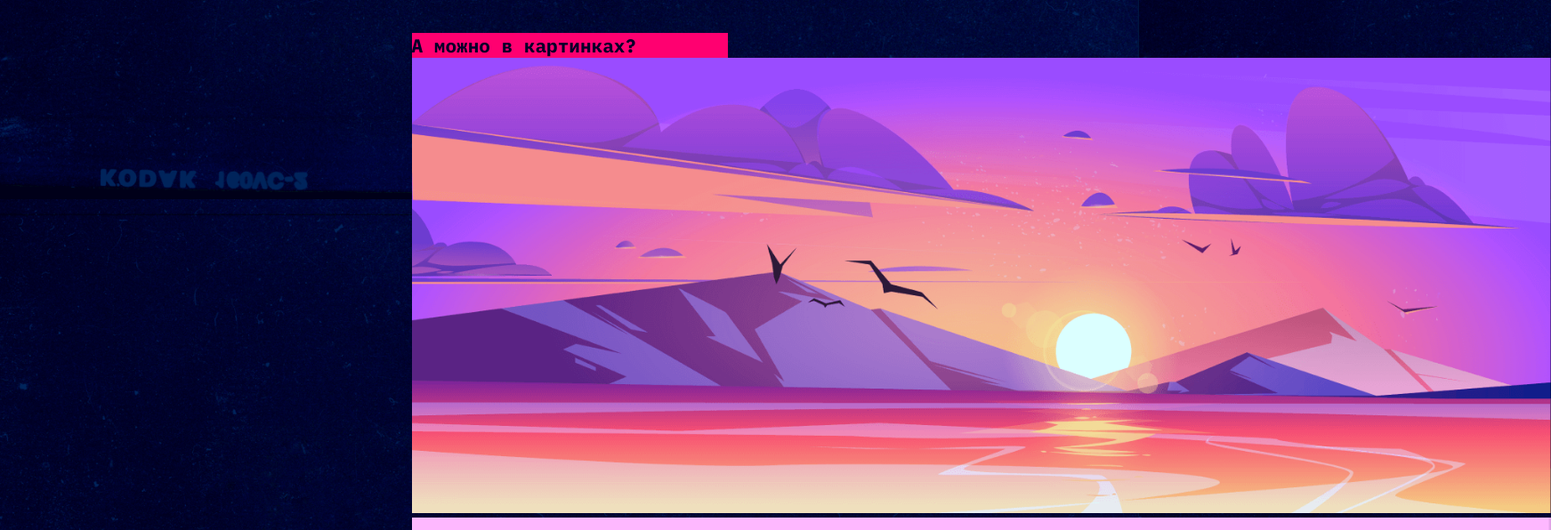
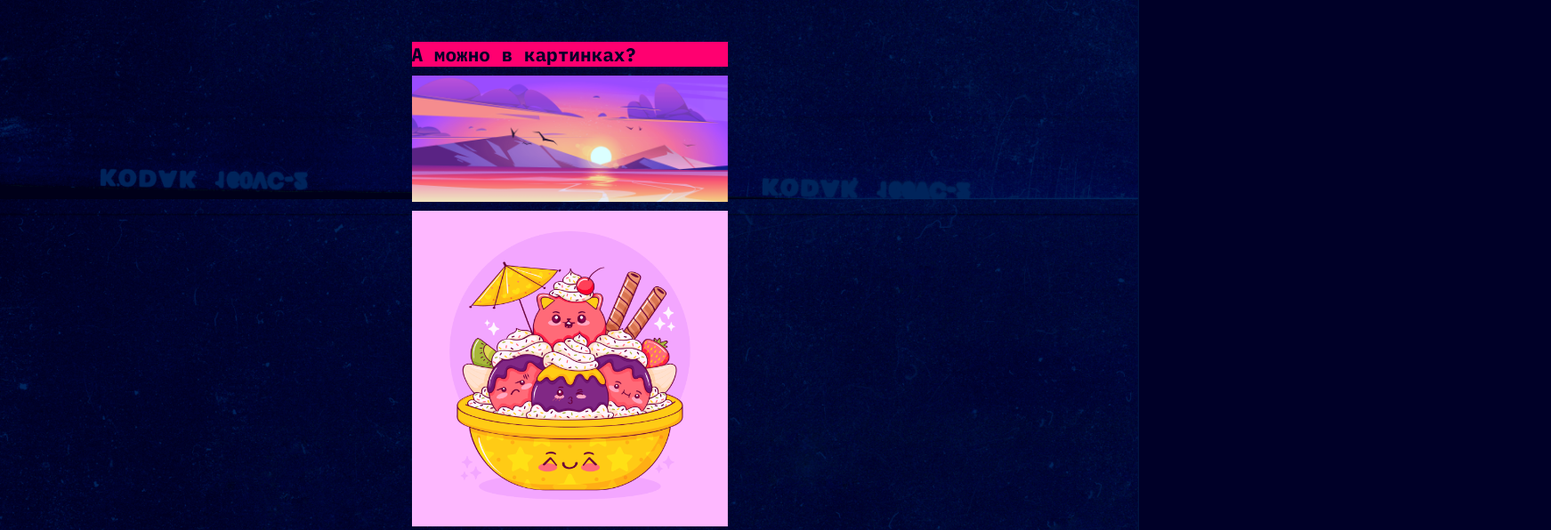
Before and after one commit to vaderRnd/slozhno-sosredotochitsya, a plain HTML site: page index.html in a window 1280 px wide. Shown: the part 4576-5172 px from the top of the page at 89% size, 1743 px wide, since content can reach past the window. Drawn offline with Linux system fonts and the light colour scheme.

Commit message:
one more commit

```diff
--- a/index.html
+++ b/index.html
@@ -156,7 +156,7 @@
         </li>
       </ul>
     </section>
-    <section class="section">
+    <section class="section galery">
       <h3 class="heading_decor">А можно в картинках?</h3>
       <img src="./images/sunset.png" alt="Закат на берегу озера и фоне гор">
       <img src="./images/ice-cream.png" alt="Вкусное разноцветное мороженое в улыбающейся желтой тарелочке">
--- a/styles/style.css
+++ b/styles/style.css
@@ -2,6 +2,7 @@
 .page {
   /* сохраните в разметке и стилях класс page. На его основе работает скрипт. */
   width: 375px;
+  min-height: 668px;
   font-family: var(--main-font);
   font-size: 18px;
   background-image: url(../images/cover-image-dark.png);
@@ -101,11 +102,19 @@
 }
 
 img {
-  width: 100vw;
+  width: 100%;
 }
 
 .section {
   margin: 40px 10px 0 10px;
+}
+
+.galery {
+  margin: 50px 10px 40px 10px;
+  display: flex;
+  flex-direction: column;
+  flex-shrink: 1;
+  gap: 10px;
 }
 
 .content__list-item {
--- a/styles/variables.css
+++ b/styles/variables.css
@@ -6,7 +6,7 @@
   --accent-color: #FF0070; /* ядерный фон/тень */
   --title-color: #DB00FF; /* цвет вход/выход */
   --heading-text-color: #000028; /* заголовки */
-  --content-text-color: #F1B2CE;
+  --content-text-color: #F1B2CE; /* текст темной темы */
   --background-color: #000028; /* подложка */
   --intro-text: clamp(7.25rem, 7.0115rem + 1.0178vw, 7.5rem); /* размер шрифта входной/выходной */
   --main-text: clamp(1.125rem, 1.125rem + 0vw, 1.125rem); /* размер шрифта страницы*/
```
